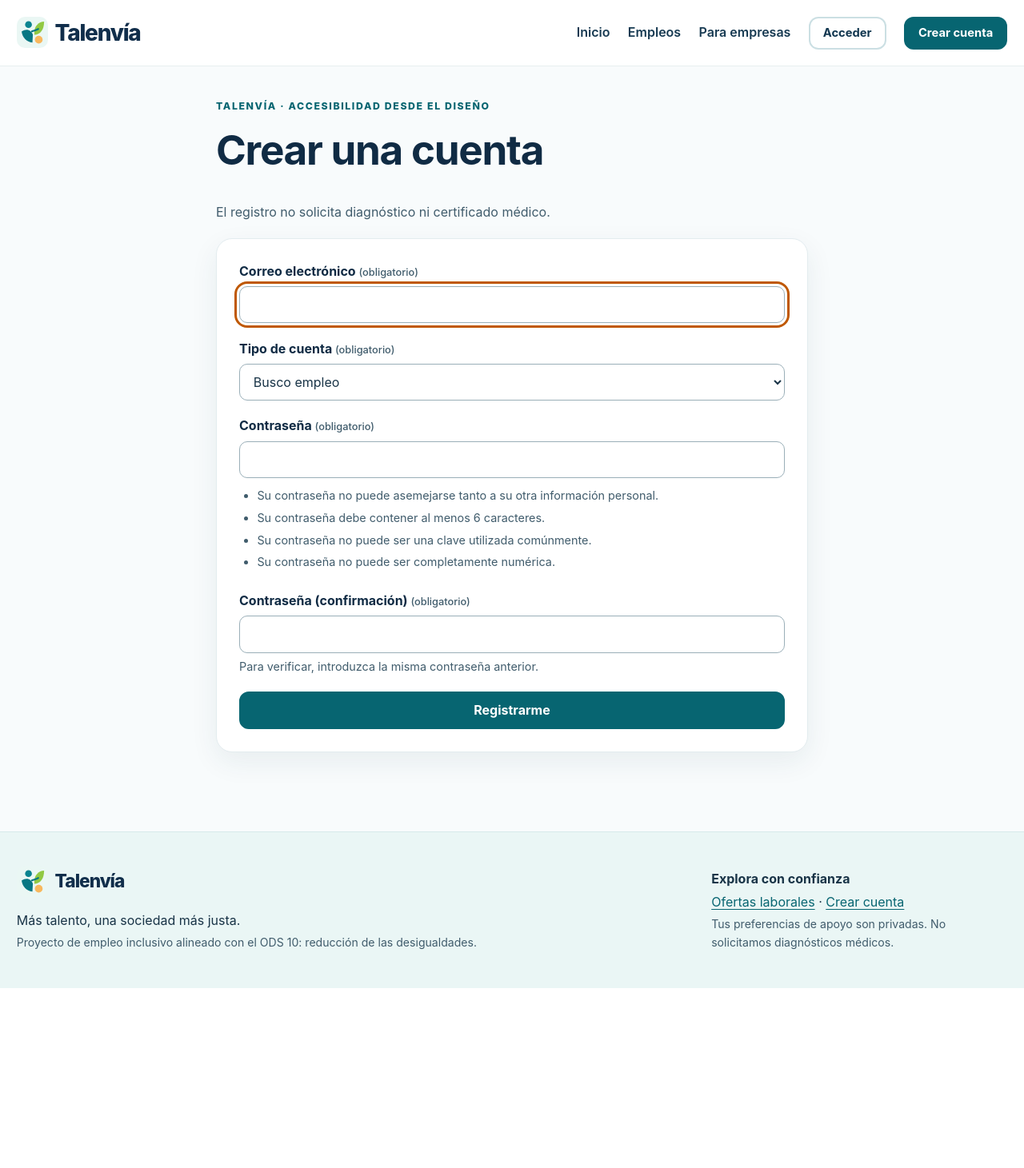
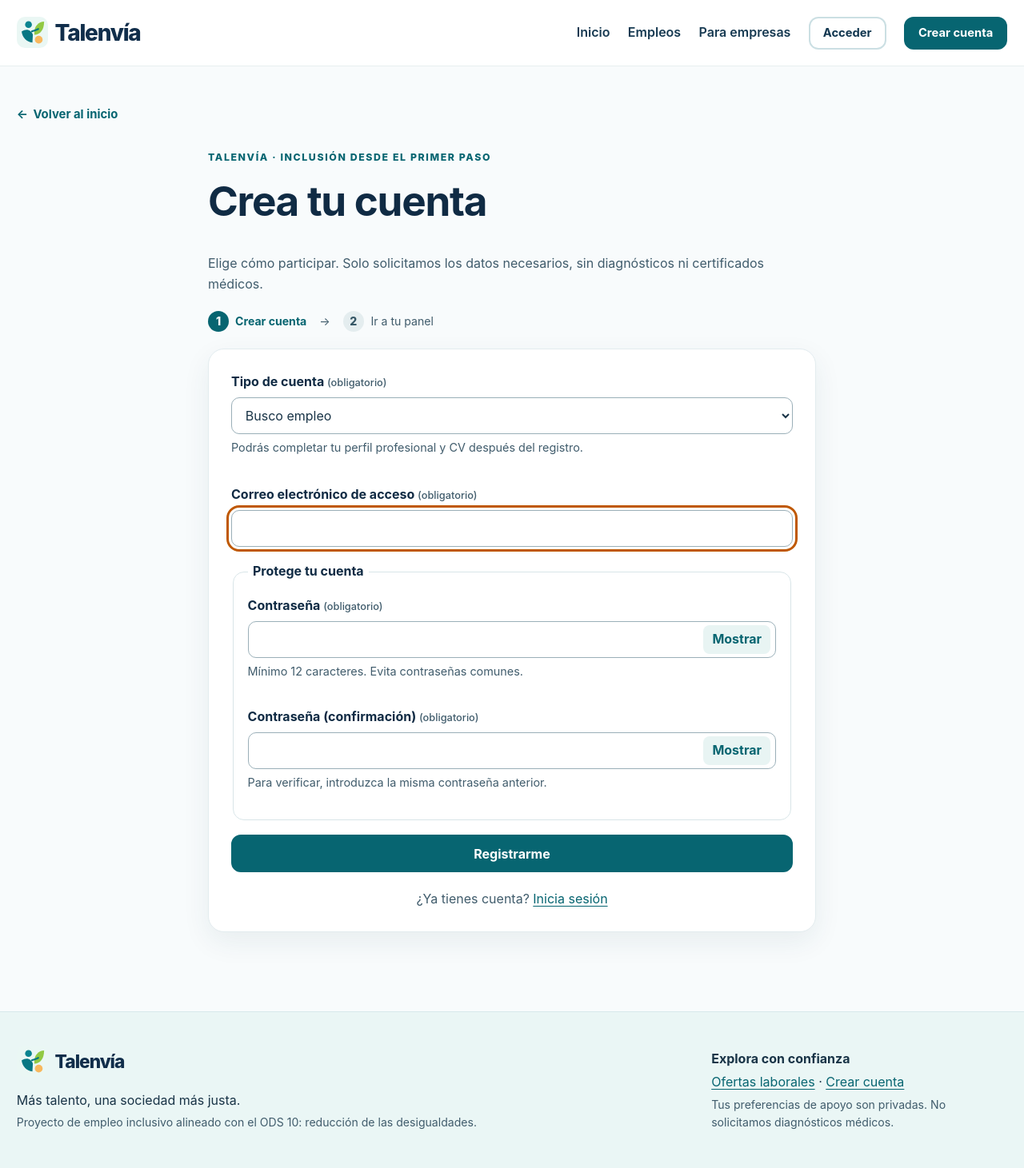
Before and after one commit to 1621-nicolas/talenvia, a Django app: page /registro/ in a window 1280 px wide. Shown: the whole page at 80% size. Before the commit the page ends 1236 px from the top, so only its background shows below. Run offline with Django 5.2, Linux system fonts and the light colour scheme; parts of the project's set-up code (start-up, migrations or seed data) failed here and were passed over.

Commit message:
feat: formulario empresarial y navegación accesible T2
* feat(ui): registro empresarial completo y navegación accesible T2

* fix: preservar pruebas T2 y completar creación atómica del perfil empresarial

```diff
--- a/empleo/forms.py
+++ b/empleo/forms.py
@@ -15,10 +15,43 @@ class RegistroForm(UserCreationForm):
         label="Tipo de cuenta",
     )
 
+    razon_social = forms.CharField(max_length=180, required=False, label="Razón social",
+                                  widget=forms.TextInput(attrs={"autocomplete": "organization"}))
+    ruc = forms.CharField(max_length=11, required=False, label="RUC de la empresa (11 dígitos)",
+                          widget=forms.TextInput(attrs={"inputmode": "numeric", "pattern": "[0-9]{11}",
+                                                        "maxlength": "11", "autocomplete": "off"}))
+    ubicacion = forms.CharField(max_length=160, required=False, label="Ciudad o ubicación de la empresa")
+    correo_contacto = forms.EmailField(required=False, label="Correo de contacto empresarial",
+                                       widget=forms.EmailInput(attrs={"autocomplete": "email"}))
+
     class Meta:
         model = Usuario
         fields = ("email", "rol")
-        labels = {"email": "Correo electrónico"}
+        labels = {"email": "Correo electrónico de acceso"}
+
+    def __init__(self, *args, **kwargs):
+        super().__init__(*args, **kwargs)
+        self.order_fields(["rol", "email", "razon_social", "ruc", "ubicacion",
+                           "correo_contacto", "password1", "password2"])
+        self.fields["password1"].help_text = "Mínimo 12 caracteres. Evita contraseñas comunes."
+
+    def clean_ruc(self):
+        if self.data.get("rol") != Usuario.Rol.EMPRESA:
+            return None
+        ruc = (self.cleaned_data.get("ruc") or "").strip()
+        if ruc and (len(ruc) != 11 or not ruc.isascii() or not ruc.isdigit()):
+            raise ValidationError("Ingresa un RUC válido de exactamente 11 dígitos.")
+        if ruc and Empresa.objects.filter(ruc=ruc).exists():
+            raise ValidationError("Este RUC ya está registrado.")
+        return ruc or None
+
+    def clean(self):
+        datos = super().clean()
+        if datos.get("rol") == Usuario.Rol.EMPRESA:
+            for campo in ("razon_social", "ruc", "ubicacion", "correo_contacto"):
+                if campo not in self.errors and not datos.get(campo):
+                    self.add_error(campo, "Este dato es obligatorio para registrar una empresa.")
+        return datos
 
     def clean_email(self):
         email = self.cleaned_data["email"].strip().casefold()
--- a/empleo/views.py
+++ b/empleo/views.py
@@ -33,15 +33,25 @@ def inicio(request):
 def registro(request):
     if request.user.is_authenticated:
         return redirect("panel")
-    formulario = RegistroForm(request.POST or None)
+    tipo_inicial = Usuario.Rol.EMPRESA if request.GET.get("tipo") == "empresa" else Usuario.Rol.POSTULANTE
+    formulario = RegistroForm(request.POST or None, initial={"rol": tipo_inicial})
     if request.method == "POST" and formulario.is_valid():
         with transaction.atomic():
             usuario = formulario.save()
-            registrar_perfil(usuario)
+            perfil = registrar_perfil(usuario)
+            if usuario.rol == Usuario.Rol.EMPRESA:
+                perfil.razon_social = formulario.cleaned_data["razon_social"].strip()
+                perfil.ruc = formulario.cleaned_data["ruc"]
+                perfil.ubicacion = formulario.cleaned_data["ubicacion"].strip()
+                perfil.correo_contacto = formulario.cleaned_data["correo_contacto"].strip()
+                perfil.save()
         login(request, usuario)
-        messages.success(request, "Tu cuenta fue creada. Bienvenido a Talenvía.")
+        if usuario.rol == Usuario.Rol.EMPRESA:
+            messages.success(request, "Empresa registrada. Tus datos están pendientes de aprobación administrativa.")
+        else:
+            messages.success(request, "Tu cuenta fue creada. Bienvenido a Talenvía.")
         return redirect("panel")
-    return render(request, "empleo/formulario.html", {"form": formulario, "titulo": "Crear una cuenta", "texto": "El registro no solicita diagnóstico ni certificado médico.", "boton": "Registrarme"})
+    return render(request, "empleo/registro.html", {"form": formulario})
 
 
 @login_required
@@ -142,7 +152,7 @@ def crear_oferta(request):
         formulario.save_m2m()
         messages.success(request, "La oferta se publicó correctamente.")
         return redirect("mis_ofertas")
-    return render(request, "empleo/formulario.html", {"form": formulario, "titulo": "Publicar una oferta accesible", "texto": "Describe los apoyos concretos y las condiciones del puesto.", "boton": "Publicar oferta"})
+    return render(request, "empleo/formulario.html", {"form": formulario, "titulo": "Publicar una oferta accesible", "texto": "Describe los apoyos concretos y las condiciones del puesto.", "boton": "Publicar oferta", "volver": "mis_ofertas", "volver_texto": "Volver a mis ofertas"})
 
 
 @requiere_rol(Usuario.Rol.EMPRESA)
@@ -158,7 +168,7 @@ def editar_oferta(request, pk):
         formulario.save()
         messages.success(request, "Oferta actualizada.")
         return redirect("mis_ofertas")
-    return render(request, "empleo/formulario.html", {"form": formulario, "titulo": "Editar oferta", "boton": "Guardar cambios"})
+    return render(request, "empleo/formulario.html", {"form": formulario, "titulo": "Editar oferta", "boton": "Guardar cambios", "volver": "mis_ofertas", "volver_texto": "Volver a mis ofertas"})
 
 
 @require_POST
--- a/static/css/estilos.css
+++ b/static/css/estilos.css
@@ -263,3 +263,24 @@ fieldset.campo legend{padding:0 .35rem}
   .boton,.tarjeta-oferta{transition:none}
   .boton:hover,.tarjeta-oferta:hover{transform:none}
 }
+
+/* Navegación e interacciones: accesible, responsivo y coherente con ODS 10. */
+.volver-navegacion{margin:0 0 1.4rem}
+.enlace-volver{display:inline-flex;align-items:center;gap:.4rem;min-height:42px;padding:.5rem .8rem;margin-left:-.8rem;border-radius:9px;color:var(--primario);font-size:.93rem;font-weight:750;text-decoration:none}
+.enlace-volver:hover{background:var(--menta);text-decoration:underline}
+.formulario-cuenta{gap:1.15rem}
+.grupo-empresa,.grupo-credenciales{border:1px solid var(--linea);border-radius:14px;padding:1.1rem;display:grid;gap:1rem;min-width:0}
+.grupo-empresa legend,.grupo-credenciales legend{color:var(--tinta);font-weight:750;padding:0 .4rem}
+.grupo-empresa[hidden]{display:none}
+.pasos-registro{display:flex;align-items:center;gap:1rem;color:var(--secundario);font-size:.88rem;margin:1.3rem 0}
+.pasos-registro span span{display:inline-grid;place-items:center;width:26px;height:26px;border-radius:50%;background:#e4edef;color:#355665;font-weight:800;margin-right:.3rem}
+.pasos-registro .paso-actual{color:var(--primario);font-weight:750}
+.pasos-registro .paso-actual span{background:var(--primario);color:white}
+.pasos-registro .paso-separador{color:var(--secundario)}
+.campo-contrasena{position:relative;display:flex;align-items:center;min-width:0}
+.campo-contrasena input{padding-right:6rem!important}
+.mostrar-contrasena{position:absolute;right:.45rem;border:0;border-radius:8px;background:#e8f4f3;color:var(--primario);padding:.36rem .7rem;font-weight:750;min-height:35px}
+.mostrar-contrasena:hover{background:#d0ebea}
+.pie-formulario{margin:.15rem 0 0;color:var(--secundario);text-align:center}
+.pantalla-registro{max-width:760px}
+@media(max-width:500px){.pasos-registro{gap:.35rem;font-size:.8rem}.grupo-empresa,.grupo-credenciales{padding:.75rem}}
--- /dev/null
+++ b/static/js/interacciones.js
@@ -0,0 +1,49 @@
+"use strict";
+/* Mejoras progresivas: con JavaScript desactivado, los formularios siguen
+ * funcionando y las validaciones del servidor siguen siendo obligatorias. */
+document.addEventListener("DOMContentLoaded", () => {
+  const registro = document.querySelector("[data-registro]");
+  if (registro) {
+    const rol = registro.querySelector('select[name="rol"]');
+    const empresa = registro.querySelector("#datos-empresa");
+    const aviso = registro.querySelector("#mensaje-rol");
+    const alternar = () => {
+      const empresarial = rol.value === "EMPRESA";
+      empresa.hidden = !empresarial;
+      empresa.querySelectorAll("input").forEach((campo) => {
+        campo.required = empresarial;
+        // Campos que el usuario no necesita para el rol seleccionado
+        // quedan fuera del envío, sin depender de ello para seguridad.
+        campo.disabled = !empresarial;
+      });
+      aviso.textContent = empresarial
+        ? "Completa los datos empresariales. Tu empresa quedará pendiente de aprobación."
+        : "Podrás completar tu perfil profesional y CV después del registro.";
+    };
+    rol.addEventListener("change", alternar);
+    alternar();
+  }
+
+  // El control es accesible por teclado y anuncia su estado.
+  document.querySelectorAll('input[type="password"]').forEach((campo) => {
+    const envoltura = document.createElement("div");
+    envoltura.className = "campo-contrasena";
+    campo.parentNode.insertBefore(envoltura, campo);
+    envoltura.appendChild(campo);
+    const boton = document.createElement("button");
+    boton.type = "button";
+    boton.className = "mostrar-contrasena";
+    boton.textContent = "Mostrar";
+    boton.setAttribute("aria-label", "Mostrar contraseña");
+    boton.setAttribute("aria-pressed", "false");
+    if (campo.id) boton.setAttribute("aria-controls", campo.id);
+    boton.addEventListener("click", () => {
+      const visible = campo.type === "password";
+      campo.type = visible ? "text" : "password";
+      boton.textContent = visible ? "Ocultar" : "Mostrar";
+      boton.setAttribute("aria-label", visible ? "Ocultar contraseña" : "Mostrar contraseña");
+      boton.setAttribute("aria-pressed", visible ? "true" : "false");
+    });
+    envoltura.appendChild(boton);
+  });
+});
--- a/templates/empleo/base.html
+++ b/templates/empleo/base.html
@@ -9,6 +9,7 @@
   <title>{% block title %}Talenvía · Oportunidades sin barreras{% endblock %}</title>
   <link rel="icon" type="image/svg+xml" href="{% static 'img/isotipo-talenvia.svg' %}">
   <link rel="stylesheet" href="{% static 'css/estilos.css' %}">
+  <script defer src="{% static 'js/interacciones.js' %}"></script>
 </head>
 <body class="{% block body_class %}{% endblock %}">
   <a class="saltar" href="#contenido">Saltar al contenido principal</a>
@@ -32,7 +33,7 @@
           {% endif %}
           <form method="post" action="{% url 'logout' %}" class="en-linea">{% csrf_token %}<button type="submit" class="boton secundario boton-pequeno">Cerrar sesión</button></form>
         {% else %}
-          <a class="nav-empresa" href="{% url 'registro' %}">Para empresas</a>
+          <a class="nav-empresa" href="{% url 'registro' %}?tipo=empresa">Para empresas</a>
           <a class="boton secundario boton-pequeno" href="{% url 'login' %}">Acceder</a>
           <a class="boton boton-pequeno" href="{% url 'registro' %}">Crear cuenta</a>
         {% endif %}
@@ -48,6 +49,17 @@
         {% endfor %}
       </div>
     {% endif %}
+    {% block navegacion_regreso %}
+      {% if request.path != '/' %}
+      <nav class="volver-navegacion" aria-label="Regresar">
+        {% if user.is_authenticated %}
+          <a class="enlace-volver" href="{% url 'panel' %}"><span aria-hidden="true">←</span> Volver a mi panel</a>
+        {% else %}
+          <a class="enlace-volver" href="{% url 'inicio' %}"><span aria-hidden="true">←</span> Volver al inicio</a>
+        {% endif %}
+      </nav>
+      {% endif %}
+    {% endblock %}
     {% block content %}{% endblock %}
   </main>
 
--- a/templates/empleo/candidatos.html
+++ b/templates/empleo/candidatos.html
@@ -1,7 +1,9 @@
 {% extends 'empleo/base.html' %}
 {% block title %}Candidatos · Talenvía{% endblock %}
+{% block navegacion_regreso %}
+<nav class="volver-navegacion" aria-label="Regresar"><a class="enlace-volver" href="{% url 'mis_ofertas' %}">← Volver a mis ofertas</a></nav>
+{% endblock %}
 {% block content %}
-<a href="{% url 'mis_ofertas' %}">← Mis ofertas</a>
 <h1>Candidatos: {{ oferta.titulo }}</h1>
 <p class="intro">Solo se muestran personas que autorizaron una postulación a esta oferta. Continúa el contacto fuera de Talenvía.</p>
 <div class="cuadricula">
--- a/templates/empleo/detalle_oferta.html
+++ b/templates/empleo/detalle_oferta.html
@@ -1,7 +1,9 @@
 {% extends 'empleo/base.html' %}
 {% block title %}{{ oferta.titulo }} · Talenvía{% endblock %}
+{% block navegacion_regreso %}
+<nav class="volver-navegacion" aria-label="Regresar"><a class="enlace-volver" href="{% url 'ofertas' %}">← Volver a empleos</a></nav>
+{% endblock %}
 {% block content %}
-<nav aria-label="Volver a las oportunidades"><a class="enlace-flecha" href="{% url 'ofertas' %}">← Volver a empleos</a></nav>
 <article class="detalle">
   <header class="encabezado-pagina" style="margin-top:1.5rem">
     <p class="etiqueta">{{ oferta.empresa.razon_social }}</p>
--- a/templates/empleo/formulario.html
+++ b/templates/empleo/formulario.html
@@ -1,5 +1,14 @@
 {% extends 'empleo/base.html' %}
 {% block title %}{{ titulo }} · Talenvía{% endblock %}
+{% block navegacion_regreso %}
+<nav class="volver-navegacion" aria-label="Regresar">
+  {% if volver == 'mis_ofertas' %}
+    <a class="enlace-volver" href="{% url 'mis_ofertas' %}">← {{ volver_texto }}</a>
+  {% else %}
+    <a class="enlace-volver" href="{% url 'panel' %}">← Volver a mi panel</a>
+  {% endif %}
+</nav>
+{% endblock %}
 {% block content %}
 <section class="ancho-formulario">
   <p class="etiqueta">Talenvía · Accesibilidad desde el diseño</p>
--- a/templates/empleo/ingresar.html
+++ b/templates/empleo/ingresar.html
@@ -4,7 +4,7 @@
 <section class="ancho-formulario">
   <h1>Iniciar sesión</h1>
   <p class="intro">Accede con tu correo electrónico y contraseña.</p>
-  <form method="post" class="tarjeta formulario" novalidate>
+  <form method="post" class="tarjeta formulario formulario-cuenta" novalidate>
     {% csrf_token %}
     {% if form.non_field_errors %}<div class="errores" role="alert">{{ form.non_field_errors }}</div>{% endif %}
     {% for field in form %}
--- a/templates/empleo/inicio.html
+++ b/templates/empleo/inicio.html
@@ -9,7 +9,7 @@
     <p class="intro">Encuentra empleos inclusivos con información clara sobre accesibilidad, modalidad y apoyos disponibles. Las oportunidades empiezan con tus capacidades.</p>
     <div class="acciones hero-acciones">
       <a class="boton boton-grande" href="{% url 'ofertas' %}"><span aria-hidden="true">⌕</span> Explorar empleos <span aria-hidden="true">→</span></a>
-      <a class="boton secundario boton-grande" href="{% url 'registro' %}">Soy una empresa</a>
+      <a class="boton secundario boton-grande" href="{% url 'registro' %}?tipo=empresa">Soy una empresa</a>
     </div>
     <p class="hero-aclaracion"><span aria-hidden="true">✦</span> Sin certificados médicos ni filtros por discapacidad.</p>
   </div>
--- /dev/null
+++ b/templates/empleo/registro.html
@@ -0,0 +1,60 @@
+{% extends 'empleo/base.html' %}
+{% block title %}Crear una cuenta · Talenvía{% endblock %}
+{% block content %}
+<section class="ancho-formulario pantalla-registro" aria-labelledby="registro-titulo">
+  <p class="etiqueta">TALENVÍA · INCLUSIÓN DESDE EL PRIMER PASO</p>
+  <h1 id="registro-titulo">Crea tu cuenta</h1>
+  <p class="intro">Elige cómo participar. Solo solicitamos los datos necesarios, sin diagnósticos ni certificados médicos.</p>
+  <div class="pasos-registro" aria-label="Proceso de registro">
+    <span class="paso-actual"><span aria-hidden="true">1</span> Crear cuenta</span>
+    <span class="paso-separador" aria-hidden="true">→</span>
+    <span><span aria-hidden="true">2</span> Ir a tu panel</span>
+  </div>
+  <form method="post" class="tarjeta formulario formulario-cuenta" data-registro novalidate>
+    {% csrf_token %}
+    {% if form.non_field_errors %}
+      <div class="errores" role="alert">{{ form.non_field_errors }}</div>
+    {% endif %}
+    <div class="campo">
+      <label for="{{ form.rol.id_for_label }}">{{ form.rol.label }} <span class="requerido">(obligatorio)</span></label>
+      {{ form.rol }}
+      {% if form.rol.errors %}<div class="errores" role="alert">{{ form.rol.errors }}</div>{% endif %}
+      <p class="ayuda" id="mensaje-rol" aria-live="polite">Si representas una empresa, completa su información básica para solicitar la aprobación.</p>
+    </div>
+    <div class="campo">
+      <label for="{{ form.email.id_for_label }}">{{ form.email.label }} <span class="requerido">(obligatorio)</span></label>
+      {{ form.email }}
+      {% if form.email.errors %}<div class="errores" role="alert">{{ form.email.errors }}</div>{% endif %}
+    </div>
+
+    <fieldset id="datos-empresa" class="grupo-empresa">
+      <legend>Información básica de tu empresa</legend>
+      <p class="ayuda">Los cuatro datos son obligatorios si te registras como empresa. Un administrador revisará tu solicitud antes de que puedas publicar ofertas.</p>
+      {% for campo in form %}
+        {% if campo.name == 'razon_social' or campo.name == 'ruc' or campo.name == 'ubicacion' or campo.name == 'correo_contacto' %}
+          <div class="campo">
+            <label for="{{ campo.id_for_label }}">{{ campo.label }} <span class="requerido">(obligatorio para empresas)</span></label>
+            {{ campo }}
+            {% if campo.errors %}<div class="errores" role="alert">{{ campo.errors }}</div>{% endif %}
+          </div>
+        {% endif %}
+      {% endfor %}
+    </fieldset>
+    <fieldset class="grupo-credenciales">
+      <legend>Protege tu cuenta</legend>
+      {% for campo in form %}
+        {% if campo.name == 'password1' or campo.name == 'password2' %}
+          <div class="campo">
+            <label for="{{ campo.id_for_label }}">{{ campo.label }} <span class="requerido">(obligatorio)</span></label>
+            {{ campo }}
+            {% if campo.help_text %}<p class="ayuda">{{ campo.help_text }}</p>{% endif %}
+            {% if campo.errors %}<div class="errores" role="alert">{{ campo.errors }}</div>{% endif %}
+          </div>
+        {% endif %}
+      {% endfor %}
+    </fieldset>
+    <button class="boton" type="submit">Registrarme</button>
+    <p class="pie-formulario">¿Ya tienes cuenta? <a href="{% url 'login' %}">Inicia sesión</a></p>
+  </form>
+</section>
+{% endblock %}
```
Also changed, not shown: docs/REGISTRO_EMPRESA_T2.md (added, +63 -0 lines), empleo/tests_registro_t2.py (added, +108 -0 lines), pruebas/ui/test_t2_web.py (+33 -0 lines).
